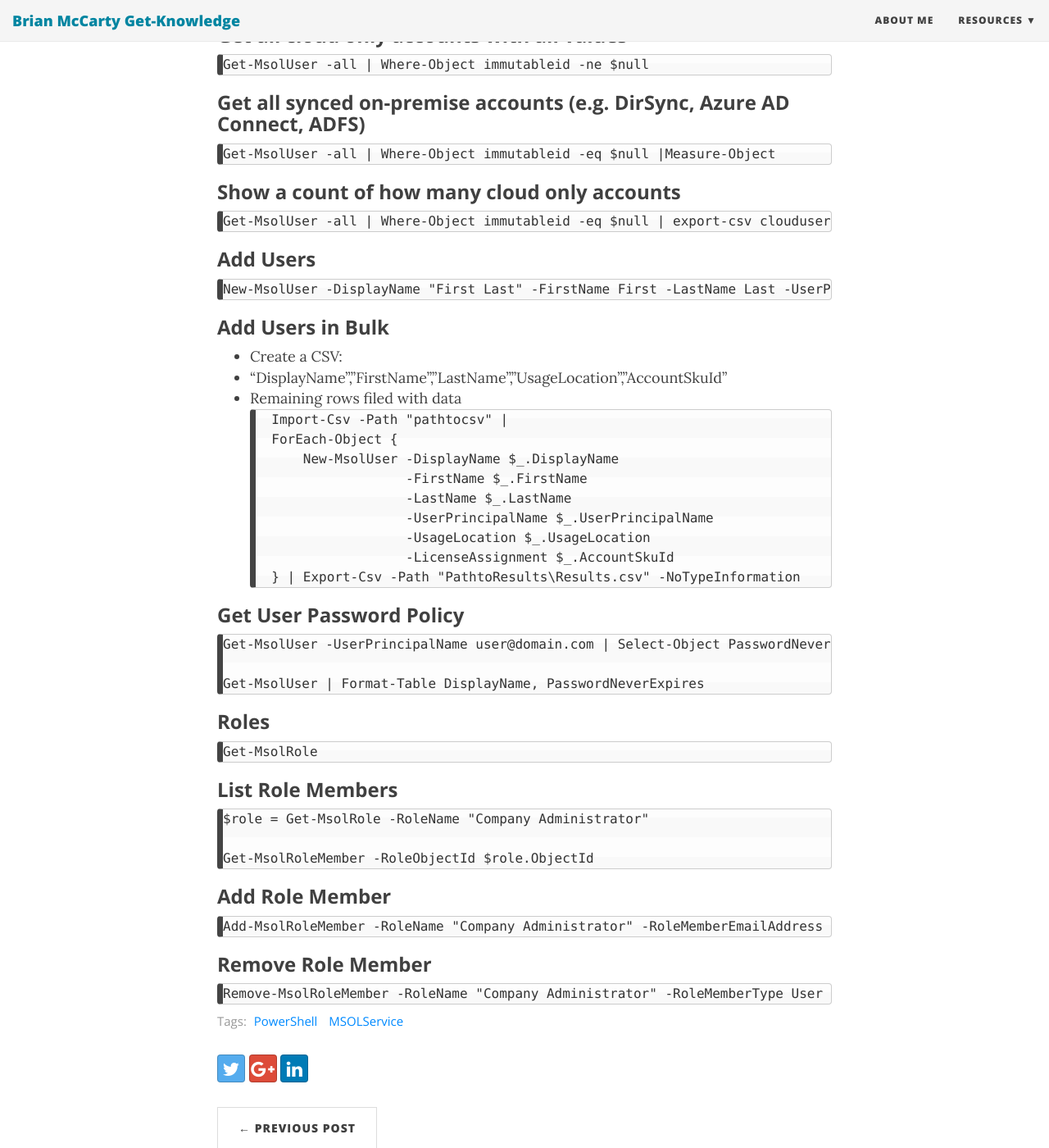
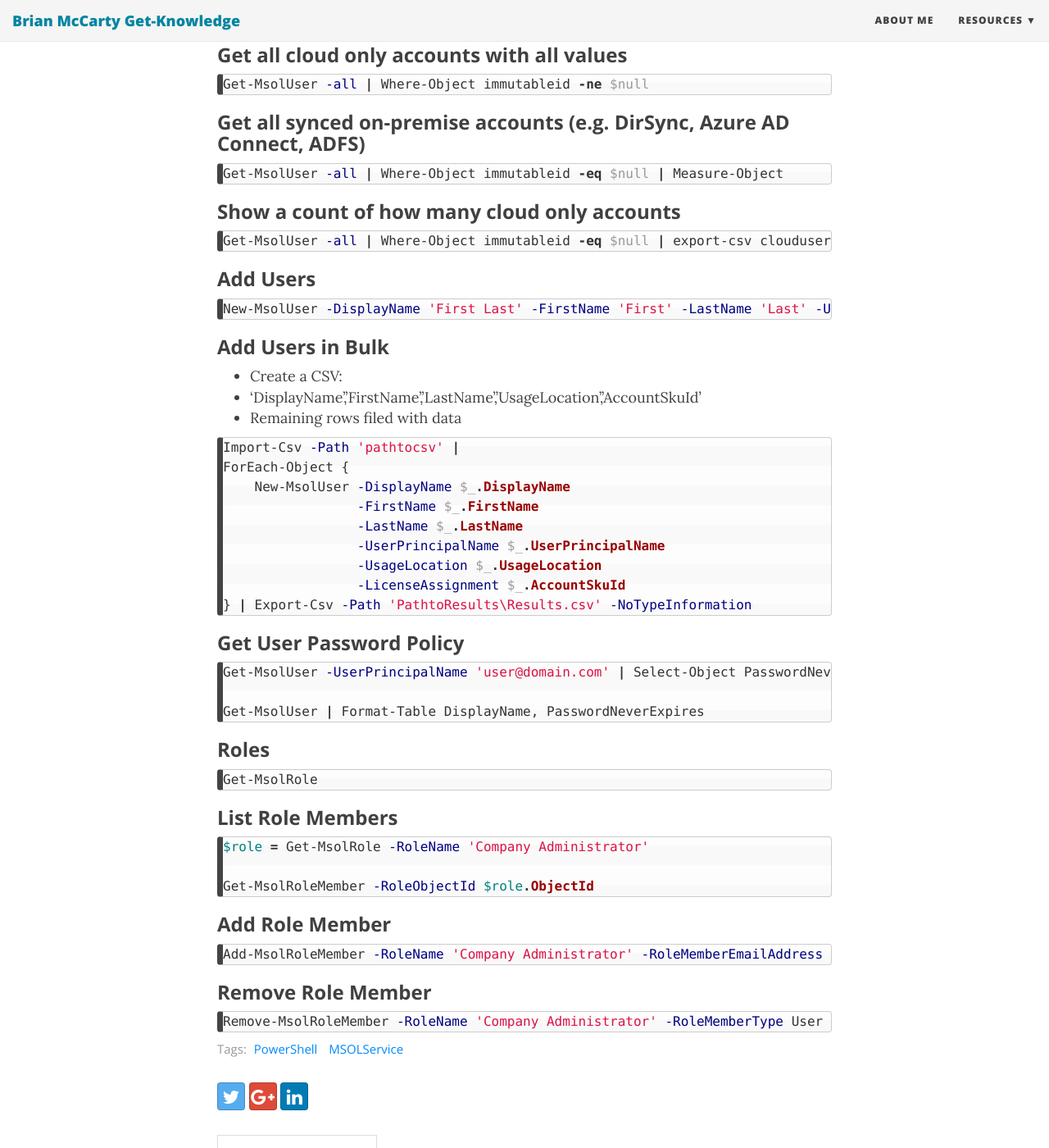
Before and after one commit to brianmccarty/brianmccarty.github.io, a Jekyll site: the page built from _posts/2018-05-12-posh-msol-commands.md, in a window 1280 px wide and 1400 px high, scrolled down 1491 px. Shown: the whole window at 82% size. Built offline with Jekyll 4.4.1, drawn with Linux system fonts in a browser that asks for light colours; nearby versions of some CDN libraries; some of the changed text lies outside the part shown.

Commit message:
Update code blocks to powershell

````diff
--- a/_posts/2018-05-12-posh-msol-commands.md
+++ b/_posts/2018-05-12-posh-msol-commands.md
@@ -7,117 +7,168 @@ tags: [PowerShell, MSOLService]
 
 ### **List users who a billing contacts**
 
-    $role = Get-MsolRole -RoleName "Company Administrator"
-    Get-MsolRoleMember -RoleObjectId $role.ObjectId
+```powershell
+$role = Get-MsolRole -RoleName 'Company Administrator'
+
+Get-MsolRoleMember -RoleObjectId $role.ObjectId
+```
 
 ### **Update Alternative Address**
 
-    Get-MsolUser -UserPrincipalName user@domain.com | Set-MsolUser -AlternateEmailAddresses altuser@domain.com
+```powershell
+Get-MsolUser -UserPrincipalName 'user@domain.com' | Set-MsolUser -AlternateEmailAddresses 'altuser@domain.com'
+```
 
 ### **Change Technical Contact**
 
-    Set-MsolCompanyContactInformation -TechnicalNotificationEmails "user@domain.com"
+```powershell
+Set-MsolCompanyContactInformation -TechnicalNotificationEmails 'user@domain.com'
+```
 
 ### **List Licensed Users**
 
-    Get-MsolUser -All | Where-Object {$_.IsLicensed -eq $true}
+```powershell
+Get-MsolUser -All | Where-Object {$_.IsLicensed -eq $true}
+```
 
 ### **Get License Assigned to a User**
 
-    (Get-MsolUser -UserPrincipalName user@domain.com).Licenses
+```powershell
+(Get-MsolUser -UserPrincipalName 'user@domain.com').Licenses
+```
 
 ### **Get License Status for User**
 
-    (Get-MsolUser -UserPrincipalName user@domain.com).Licenses[0].ServiceStatus
+```powershell
+(Get-MsolUser -UserPrincipalName 'user@domain.com').Licenses[0].ServiceStatus
+```
 
 ### **Get License for Users in List**
 
-    Get-MsolUser | Format-List Displayname,Licenses
+```powershell
+Get-MsolUser | Format-List Displayname,Licenses
+```
 
 ### **Add License to User**
 
-    Set-MsolUserLicense -UserPrincipalName user@domain.com -AddLicenses #LicenseSKU
+```powershell
+ Set-MsolUserLicense -UserPrincipalName 'user@domain.com' -AddLicenses $LicenseSKU
+```
 
 ### **Remove License from User**
 
-    Set-MsolUserLicense -UserPrincipalName user@domain.com -RemoveLicenses #LicenseSKU
+```powershell
+Set-MsolUserLicense -UserPrincipalName 'user@domain.com' -RemoveLicenses $LicenseSKU
+```
 
 ### **Switch Licenses for a User**
 
-    Set-MsolUserLicense -UserPrincipalName user@domain.com -AddLicenses #LicenseSKU -RemoveLicenses #LicenseSKU
+```powershell
+Set-MsolUserLicense -UserPrincipalName 'user@domain.com' -AddLicenses $LicenseSKU -RemoveLicenses $LicenseSKU
+```
 
 ### **User Attributes**
 
-    Get-MsolUser -UserPrincipalName user@domain.com | Format-List
+```powershell
+Get-MsolUser -UserPrincipalName 'user@domain.com' | Format-List
+```
 
 ### **List Users**
 
-    Get-MsolUser
+```powershell
+Get-MsolUser
+```
 
 ### **List Users All**
 
-    Get-MsolUser -All
+```powershell
+Get-MsolUser -All
+```
 
 ### **Other MsolUser**
 
-    Get-MsolUser -All | Where-Object immutableid -eq $null
+```powershell
+Get-MsolUser -All | Where-Object immutableid -eq $null
+```
 
 ### **Get a list of all cloud only accounts**
 
-    Get-MsolUser -all | Where-Object immutableid -eq $null |Format-List
+```powershell
+Get-MsolUser -all | Where-Object immutableid -eq $null |Format-List
+```
 
 ### **Get all cloud only accounts with all values**
 
-    Get-MsolUser -all | Where-Object immutableid -ne $null
+```powershell
+Get-MsolUser -all | Where-Object immutableid -ne $null
+```
 
 ### **Get all synced on-premise accounts (e.g. DirSync, Azure AD Connect, ADFS)**
 
-    Get-MsolUser -all | Where-Object immutableid -eq $null |Measure-Object
+```powershell
+Get-MsolUser -all | Where-Object immutableid -eq $null | Measure-Object
+```
 
 ### **Show a count of how many cloud only accounts**
 
-    Get-MsolUser -all | Where-Object immutableid -eq $null | export-csv cloudusers.csv
+```powershell
+Get-MsolUser -all | Where-Object immutableid -eq $null | export-csv cloudusers.csv
+```
 
 ### **Add Users**
 
-    New-MsolUser -DisplayName "First Last" -FirstName First -LastName Last -UserPrincipalName user@domain.com -UsageLocation US -LicenseAssignment #LicenseSKU
+```powershell
+New-MsolUser -DisplayName 'First Last' -FirstName 'First' -LastName 'Last' -UserPrincipalName 'user@domain.com' -UsageLocation US -LicenseAssignment $LicenseSKU
+```
 
 ### **Add Users in Bulk**
+
 * Create a CSV:
-* "DisplayName","FirstName","LastName","UsageLocation","AccountSkuId"
+* 'DisplayName','FirstName','LastName','UsageLocation','AccountSkuId'
 * Remaining rows filed with data
-```
-    Import-Csv -Path "pathtocsv" |
-    ForEach-Object {
-        New-MsolUser -DisplayName $_.DisplayName
-                     -FirstName $_.FirstName
-                     -LastName $_.LastName
-                     -UserPrincipalName $_.UserPrincipalName
-                     -UsageLocation $_.UsageLocation
-                     -LicenseAssignment $_.AccountSkuId
-    } | Export-Csv -Path "PathtoResults\Results.csv" -NoTypeInformation
+
+```powershell
+Import-Csv -Path 'pathtocsv' |
+ForEach-Object {
+    New-MsolUser -DisplayName $_.DisplayName
+                 -FirstName $_.FirstName
+                 -LastName $_.LastName
+                 -UserPrincipalName $_.UserPrincipalName
+                 -UsageLocation $_.UsageLocation
+                 -LicenseAssignment $_.AccountSkuId
+} | Export-Csv -Path 'PathtoResults\Results.csv' -NoTypeInformation
 ```
 
 ### **Get User Password Policy**
 
-    Get-MsolUser -UserPrincipalName user@domain.com | Select-Object PasswordNeverExpires
+```powershell
+Get-MsolUser -UserPrincipalName 'user@domain.com' | Select-Object PasswordNeverExpires
 
-    Get-MsolUser | Format-Table DisplayName, PasswordNeverExpires
+Get-MsolUser | Format-Table DisplayName, PasswordNeverExpires
+```
 
 ### **Roles**
 
-    Get-MsolRole
+```powershell
+Get-MsolRole
+```
 
 ### **List Role Members**
 
-    $role = Get-MsolRole -RoleName "Company Administrator"
+```powershell
+$role = Get-MsolRole -RoleName 'Company Administrator'
 
-    Get-MsolRoleMember -RoleObjectId $role.ObjectId
+Get-MsolRoleMember -RoleObjectId $role.ObjectId
+```
 
 ### **Add Role Member**
 
-    Add-MsolRoleMember -RoleName "Company Administrator" -RoleMemberEmailAddress user@domain.com
+```powershell
+Add-MsolRoleMember -RoleName 'Company Administrator' -RoleMemberEmailAddress 'user@domain.com'
+```
 
 ### **Remove Role Member**
 
-    Remove-MsolRoleMember -RoleName "Company Administrator" -RoleMemberType User -RoleMemberEmailAddress user@domain.com
+```powershell
+Remove-MsolRoleMember -RoleName 'Company Administrator' -RoleMemberType User -RoleMemberEmailAddress 'user@domain.com'
+```
````
